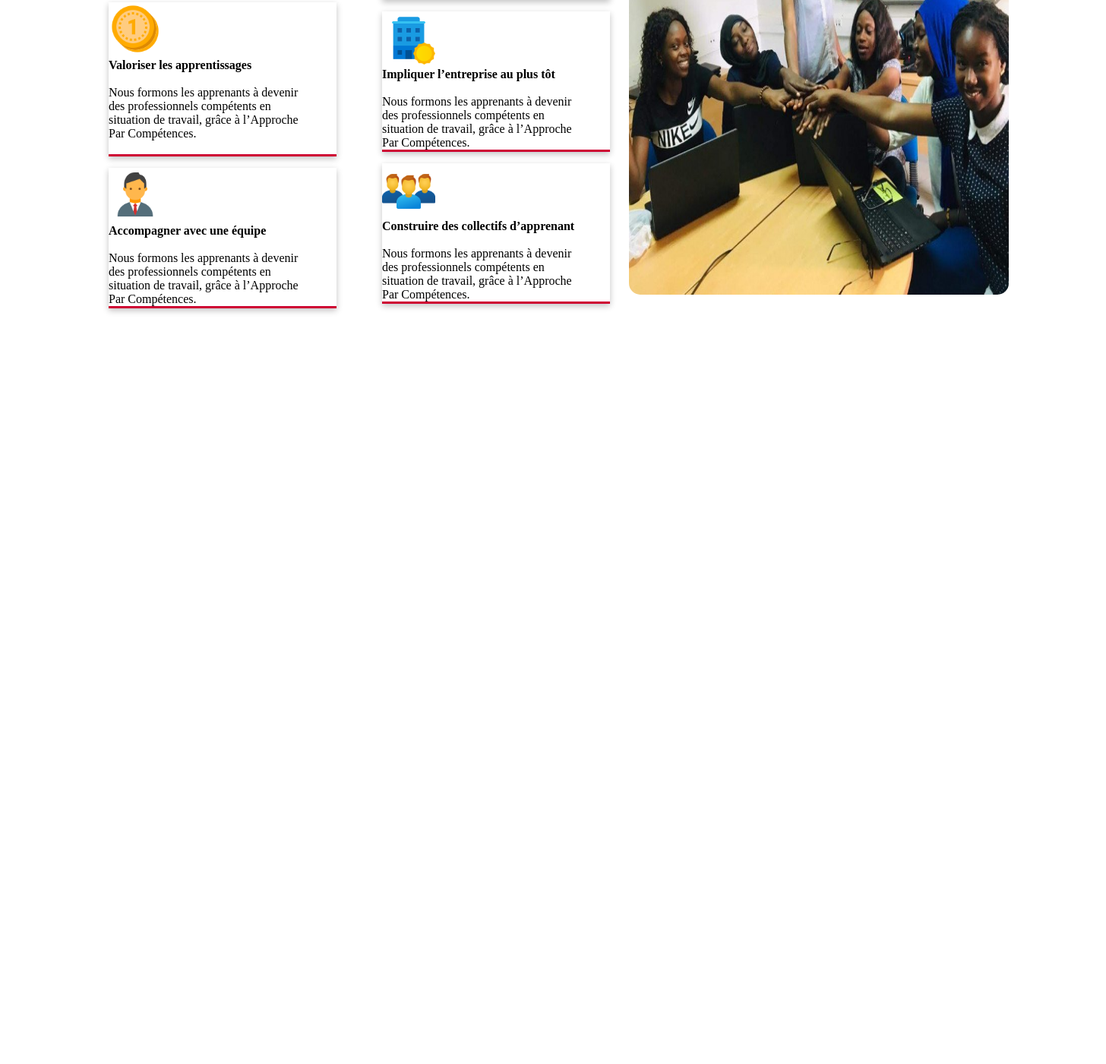
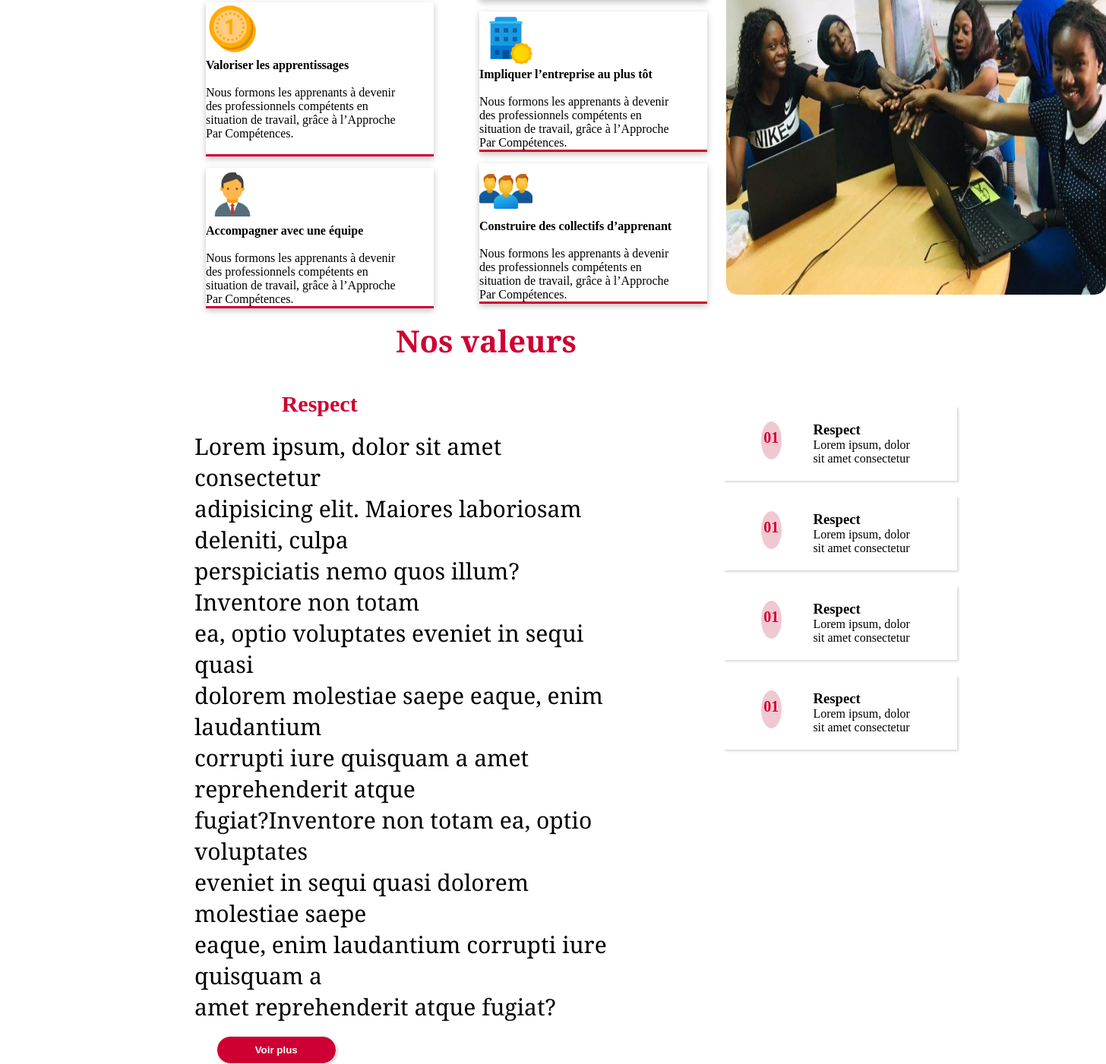
Before and after one commit to ANNAMARONE/projet12024, a plain HTML site: page fabrique.html in a window 1280 px wide. Shown: the part 2558-3959 px from the top of the page at 76% size, 1456 px wide, since content can reach past the window. Before the commit the page ends 2979 px from the top, so only its background shows below. Drawn offline with Linux system fonts and the light colour scheme.

Commit message:
j'ai fini la section numero 6

```diff
--- a/fabrique.css
+++ b/fabrique.css
@@ -224,7 +224,7 @@ color:white;
 /* section numero cinq */
 .padago{
     display: flex;
-    margin-left: 10%;
+    margin-left: 20%;
 }
 .titre5{
     color: #ce0033;
@@ -259,3 +259,50 @@ color:white;
 .section5{
     margin-top: 5%;
 }
+/* section numero 6 */
+.valeur{
+    display: flex;
+    margin-left:20%;
+   padding-top: 3%;
+}
+.parg6{
+    font-family: Cambria, Cochin, Georgia, Times, 'Times New Roman', serif;
+    font-size: 30px;
+
+}
+.btn6{
+    margin-left: 5%;
+    padding: 10px;
+    background-color: #ce0033;
+    color: white;
+    border: 1px solid white;
+    box-shadow: rgba(0, 0, 0, 0.15) 1.95px 1.95px 2.6px;
+    font-weight: bold;
+    border-radius: 30px;
+   padding-left: 50px;
+   padding-right: 50px;
+}
+.tiquette{
+    margin-left: 10%;
+
+}
+.resp2_1{
+    display: flex;
+    margin: 20px;
+    box-shadow: rgba(0, 0, 0, 0.15) 1.95px 1.95px 2.6px;
+    padding: 20px;
+    padding-left: 50px;
+    padding-right: 50px;
+}
+.badge{
+    margin-right: 20%;
+    padding-top: 5%;
+    border-radius: 100%;
+    background-color: rgba(238, 195, 206, 0.904);
+    color:#ce0033;
+    font-size: 20px;
+    font-weight: bold;
+    height: 50px;
+    width: 50px;
+    text-align: center;
+}
--- a/fabrique.html
+++ b/fabrique.html
@@ -175,6 +175,60 @@
         </div>
     </section>
   </section>
+  <!-- voici la section numero 6 -->
+  <section class="section6">
+    <h1 class="titre4">Nos valeurs</h1>
+    <section class="valeur">
+        <div class="resp1">
+            <h1 class="titre5">Respect</h1> <br>
+            <p class="parg6">Lorem ipsum, dolor sit amet consectetur<br>
+                adipisicing elit. Maiores laboriosam deleniti, culpa<br>
+                perspiciatis nemo quos illum? Inventore non totam<br>
+                ea, optio voluptates eveniet in sequi quasi<br>
+                dolorem molestiae saepe eaque, enim laudantium<br>
+                corrupti iure quisquam a amet reprehenderit atque<br>
+                fugiat?Inventore non totam ea, optio voluptates<br>
+                eveniet in sequi quasi dolorem molestiae saepe<br>
+                eaque, enim laudantium corrupti iure quisquam a<br>
+                amet reprehenderit atque fugiat?</p><br>
+                <button class="btn6" type="button">Voir plus</button>
+        </div>
+        <div class="tiquette">
+        <div class="resp2">
+            <div class="resp2_1">
+                <div class="badge">01</div>
+                <div>
+                    <h1>Respect</h1>
+                    <p>Lorem ipsum, dolor sit amet consectetur</p>
+                </div>
+            </div>
+
+                <div class="resp2_1">
+                    <div class="badge">01</div>
+                    <div>
+                        <h1>Respect</h1>
+                        <p>Lorem ipsum, dolor sit amet consectetur</p>
+                    </div>
+                </div>
+                    <div class="resp2_1">
+                        <div class="badge">01</div>
+                        <div>
+                            <h1>Respect</h1>
+                            <p>Lorem ipsum, dolor sit amet consectetur</p>
+                        </div>
+                    </div>
+
+                        <div class="resp2_1">
+                            <div class="badge">01</div>
+                            <div>
+                                <h1>Respect</h1>
+                                <p>Lorem ipsum, dolor sit amet consectetur</p>
+                            </div>
+                        </div>
+        </div>
+        </div>
+    </section>
+  </section>
 </main>
 
 </body>
```
